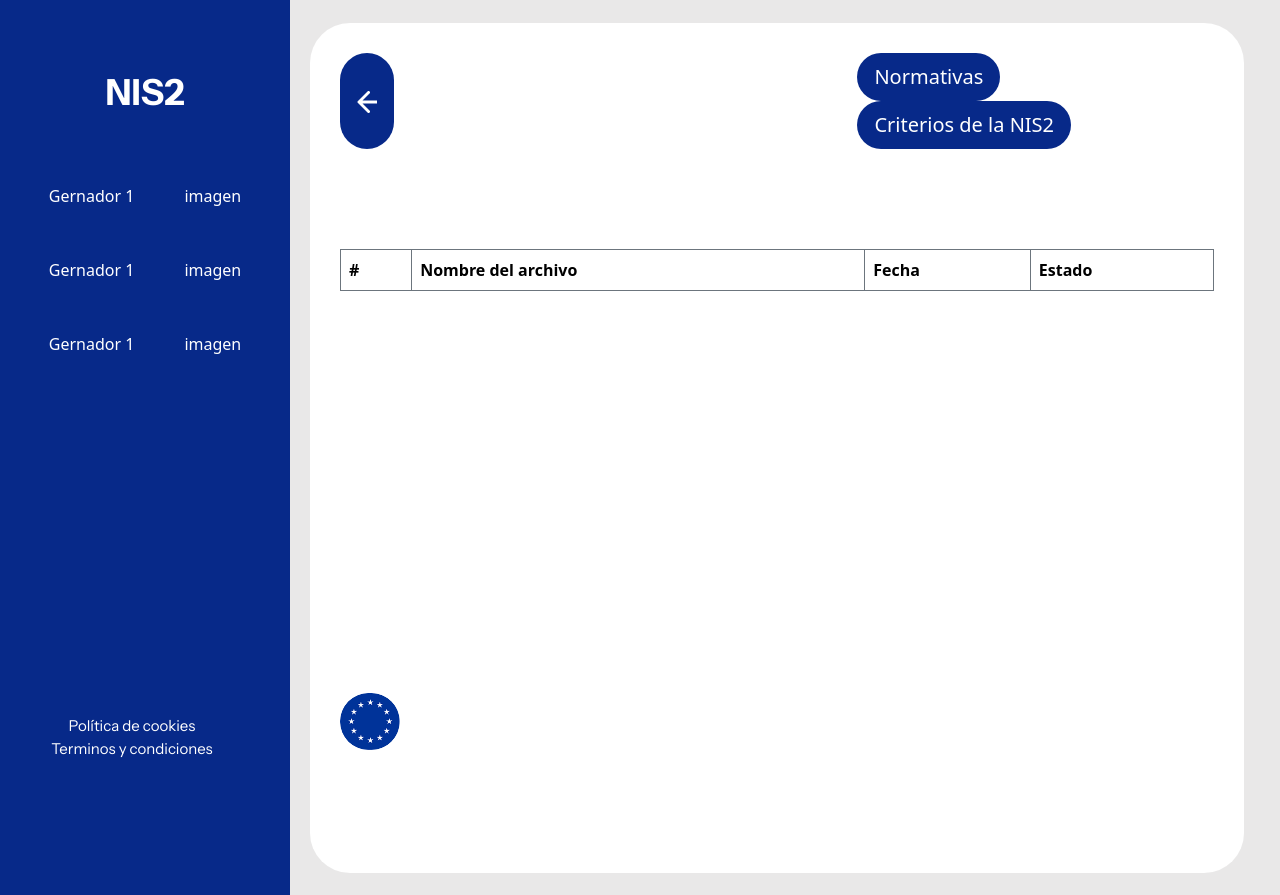
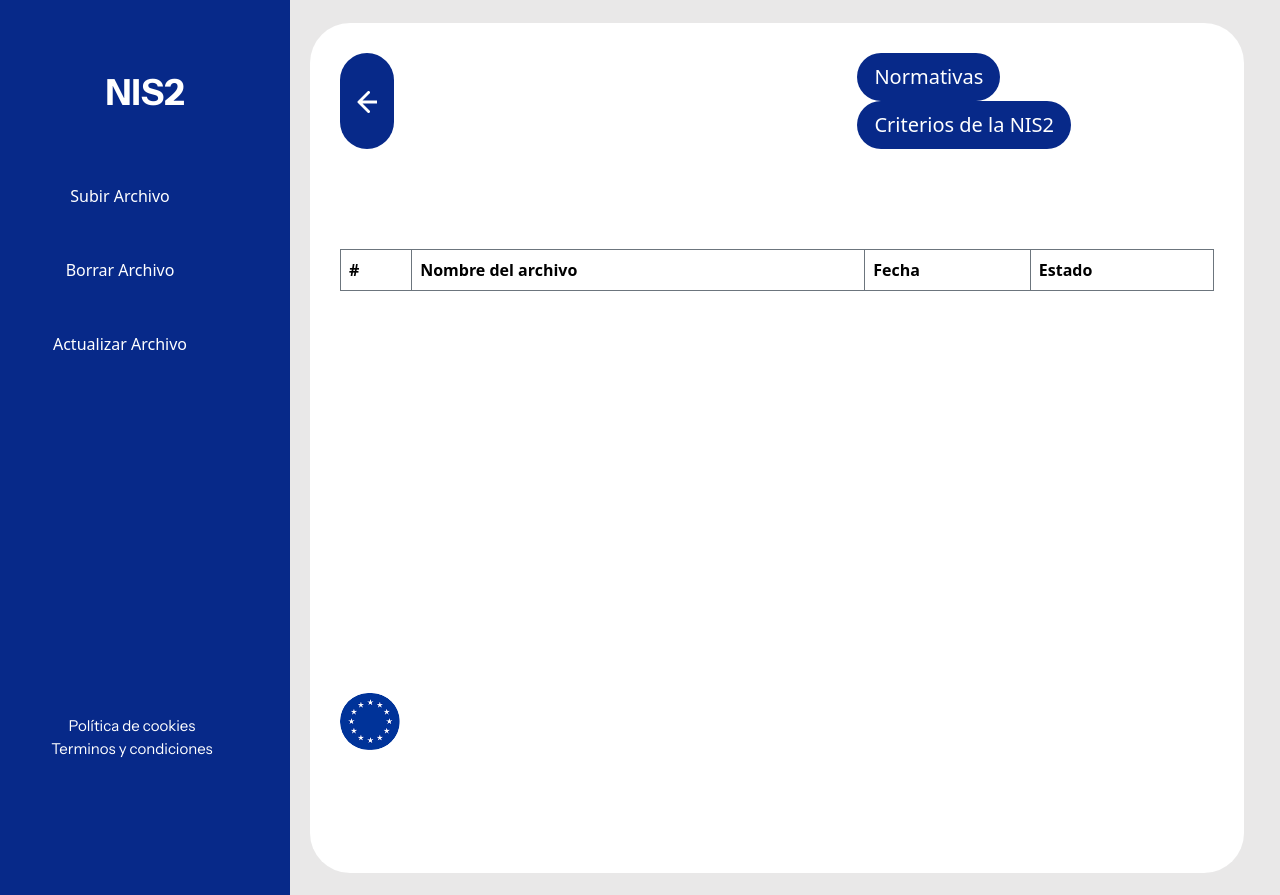
Before and after one commit to atgrup/NIS2, a PHP site: page /pages/plantillaUsers.php in a window 1280 px wide. Run offline with PHP 8.4, Linux system fonts and the light colour scheme; data that the repository does not hold is empty.

Commit message:
mashallah

```diff
--- a/pages/plantillaUsers.php
+++ b/pages/plantillaUsers.php
@@ -30,18 +30,18 @@
             <h1 class="tituloNIS">NIS2</h1>
             <div class="menuNav">
                 <div class="cajaArchivos">
-                    <div class="textoStencil">Gernador 1</div>
-                    <div class="textoStencil"> imagen</div>
+                    <div class="textoStencil">Subir Archivo</div>
+                    <div class="textoStencil"> </div>
                 </div>
                 <div class="cajaArchivos">
-                    <div class="textoStencil">Gernador 1</div>
-                    <div class="textoStencil"> imagen</div>
+                    <div class="textoStencil">Borrar Archivo</div>
+                    <div class="textoStencil"> </div>
 
 
                 </div>
                 <div class="cajaArchivos">
-                    <div class="textoStencil">Gernador 1</div>
-                    <div class="textoStencil"> imagen</div>
+                    <div class="textoStencil">Actualizar Archivo</div>
+                    <div class="textoStencil"> </div>
                 </div>
             </div>
             <div class="footerNaV">
```
